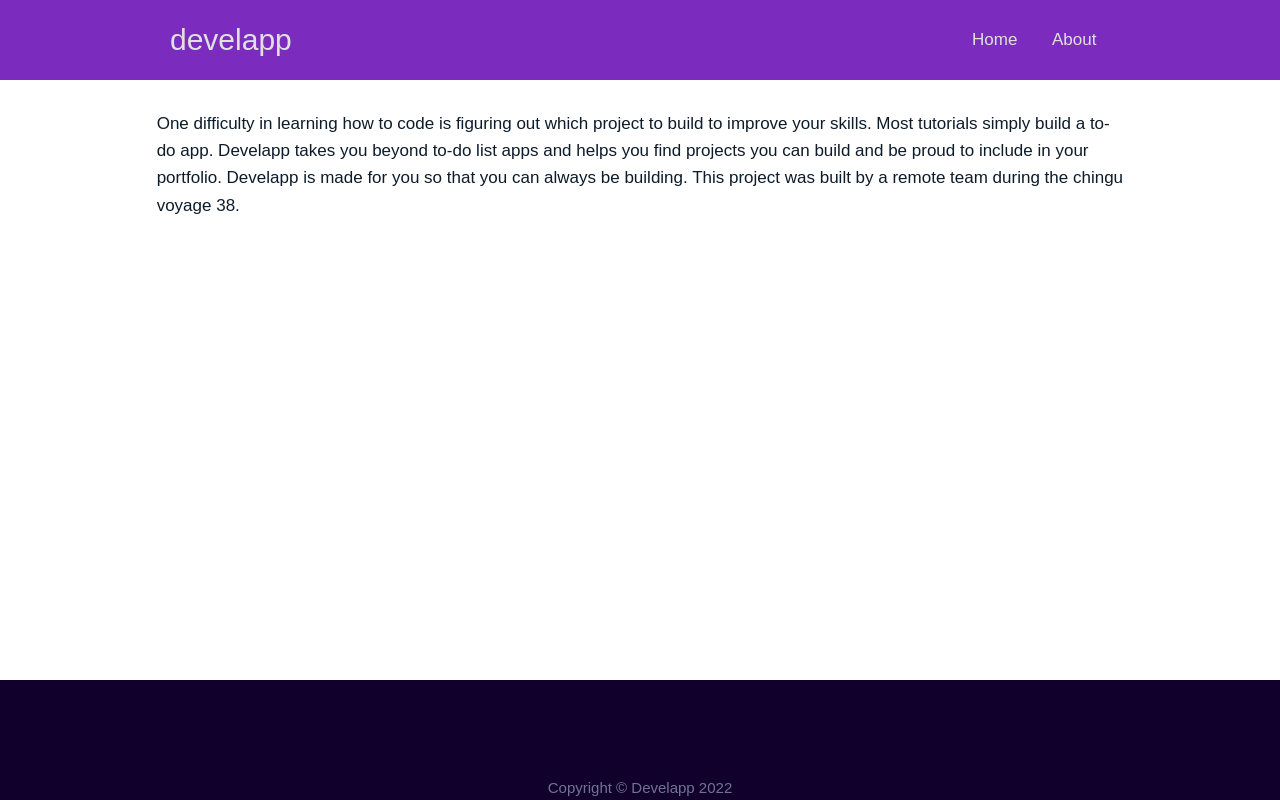
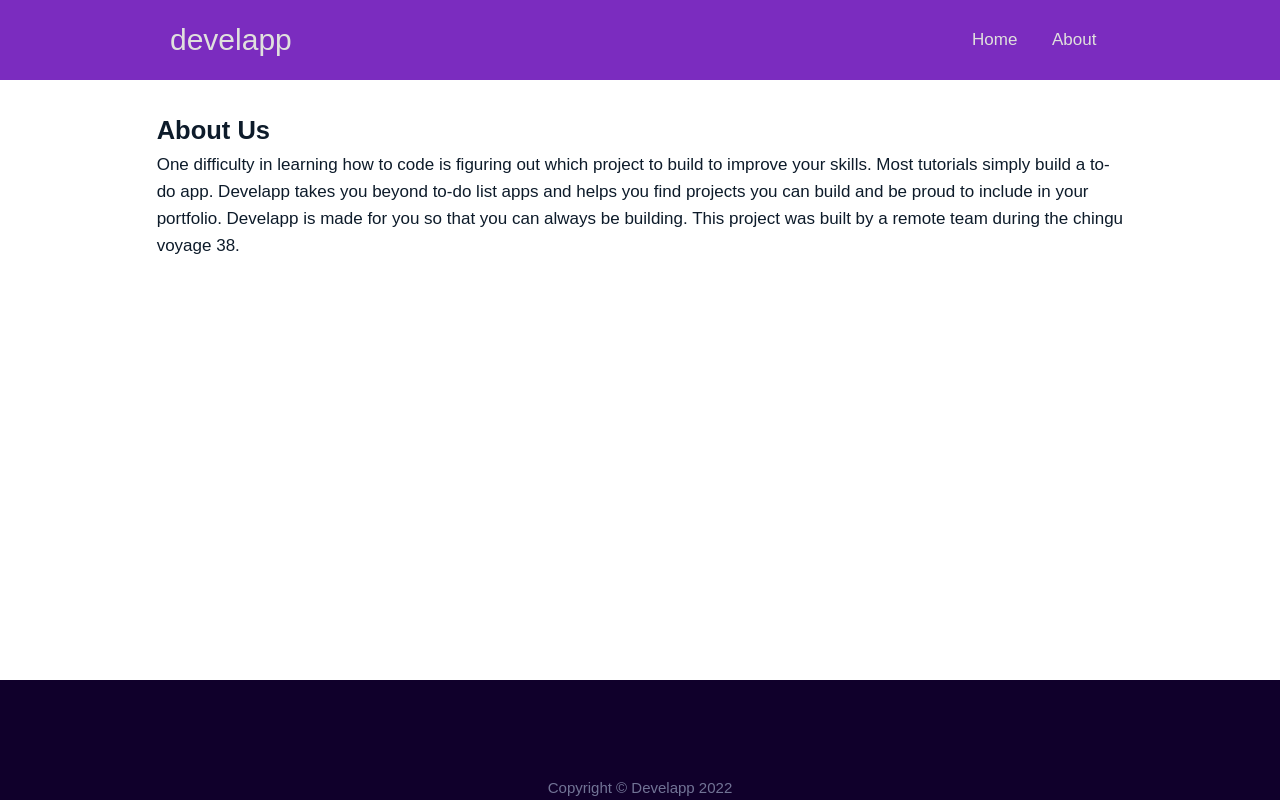
Before and after one commit to chingu-voyages/v38-geckos-team-04, a React (Create React App) app in the folder frontend/: page /about in a window 1280 px wide. Built offline with nearby package versions, Linux system fonts and the light colour scheme; a web font is replaced by a local one.

Commit message:
Add heading to about us page

```diff
--- a/frontend/src/components/pages/About.js
+++ b/frontend/src/components/pages/About.js
@@ -4,6 +4,7 @@ import '../../sass/components/about.scss';
 function About() {
     return <Fragment>
         <div className='about'>
+            <h2>About Us</h2>
             One difficulty in learning how to code is figuring out which project to build
             to improve your skills. Most tutorials simply build a to-do app. Develapp takes
             you beyond to-do list apps and helps you find projects you can build and be proud
```
